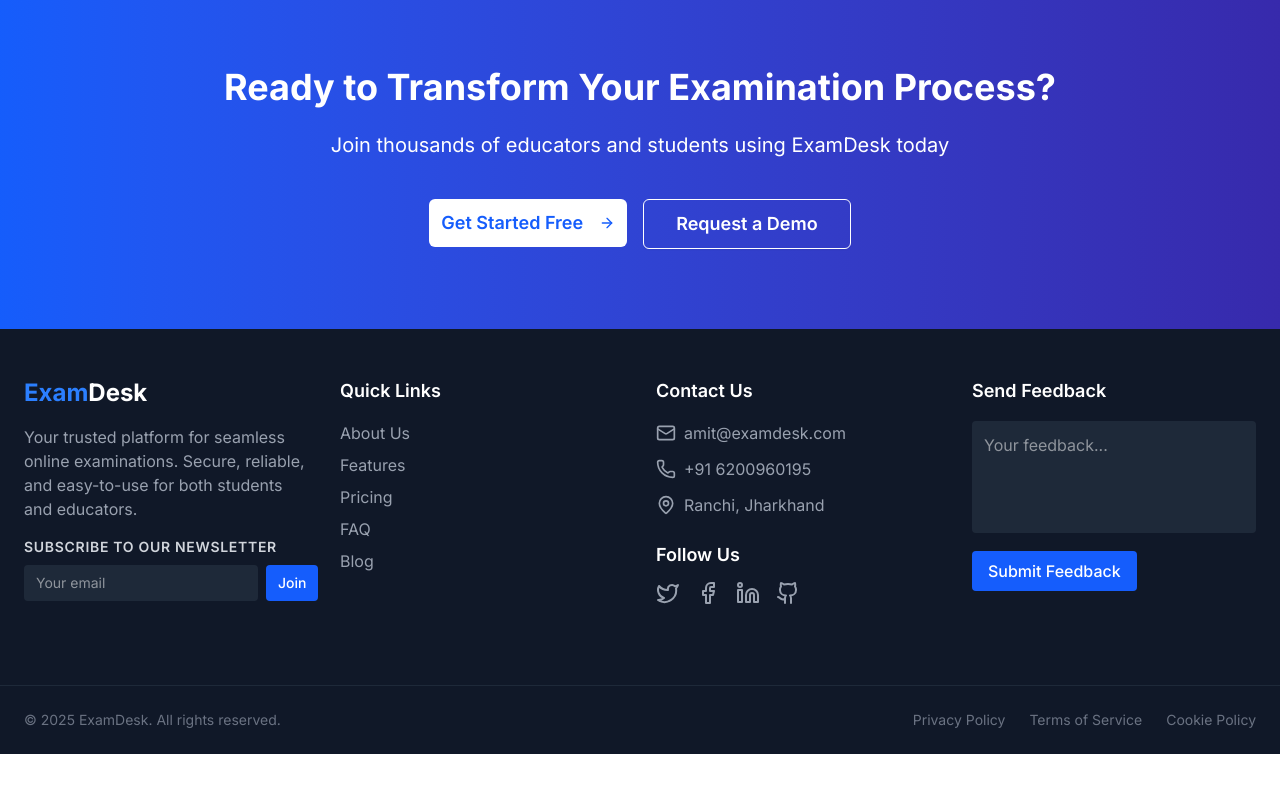
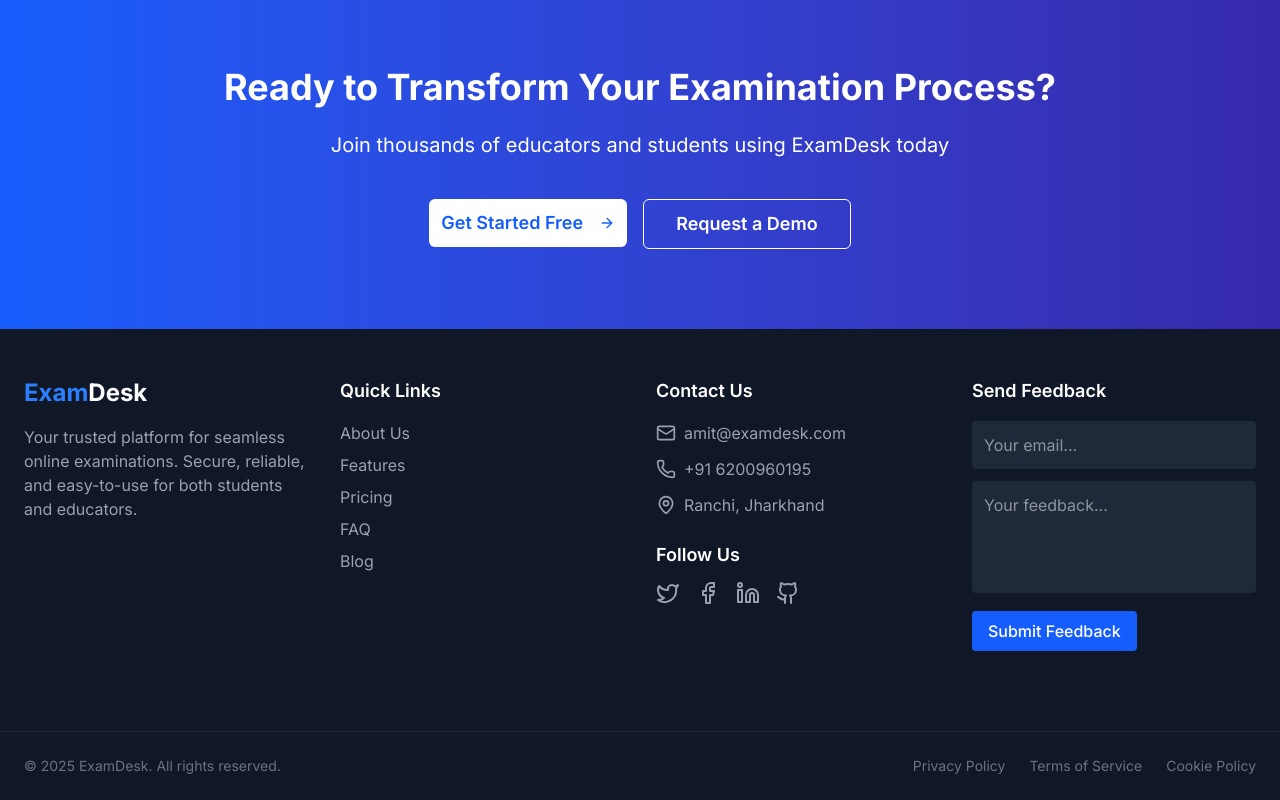
Before and after one commit to pappu-DD/online-examination-system, a Next.js app: page / in a window 1280 px wide. Shown: the part 1939-2739 px from the top of the page. Before the commit the page ends 2693 px from the top, so only its background shows below. Built offline with nearby package versions, Linux system fonts and the light colour scheme; no server answers.

Commit message:
database connected - feedback form data saved to database

```diff
--- /dev/null
+++ b/app/api/feedback/route.ts
@@ -0,0 +1,23 @@
+import { NextRequest, NextResponse } from 'next/server';
+import { db } from '@/configs/db';
+import { feedbacks } from '@/configs/schema';
+
+export async function POST(req: NextRequest) {
+  try {
+    const { email, feedback } = await req.json();
+
+    if (!email || !feedback) {
+      return NextResponse.json({ error: 'Missing fields' }, { status: 400 });
+    }
+
+    await db.insert(feedbacks).values({
+      email,
+      message: feedback,
+    });
+
+    return NextResponse.json({ success: true });
+  } catch (err) {
+    console.error('Error submitting feedback:', err);
+    return NextResponse.json({ error: 'Internal server error' }, { status: 500 });
+  }
+}
--- a/app/component/footer.tsx
+++ b/app/component/footer.tsx
@@ -1,20 +1,36 @@
 "use client";
-import React, { useState } from 'react';
+
 import { Mail, Phone, MapPin, Twitter, Facebook, Linkedin, Github } from 'lucide-react';
 import Link from 'next/link';
+import { useState, FormEvent } from 'react';
 
 export default function Footer() {
   const [feedback, setFeedback] = useState('');
   const [submitted, setSubmitted] = useState(false);
   const [email, setEmail] = useState(''); // For newsletter subscription
+  const [error, setError] = useState('');
 
-  const handleSubmit = (e: React.FormEvent) => {
+  const handleSubmit = async (e: FormEvent<HTMLFormElement>) => {
     e.preventDefault();
-    // Here you would typically send the feedback to your backend
-    console.log('Feedback submitted:', feedback);
+
+    try {
+      const res = await fetch('/api/feedback', {
+        method: 'POST',
+        headers: { 'Content-Type': 'application/json' },
+        body: JSON.stringify({ email, feedback }),
+      });
+
+      if (res.ok) {
         setSubmitted(true);
+        setEmail('');
         setFeedback('');
-    setTimeout(() => setSubmitted(false), 3000);
+      } else {
+        const data = await res.json();
+        setError(data.error || 'Something went wrong');
+      }
+    } catch (err) {
+      setError('Network error');
+    }
   };
 
   const handleSubscribe = (e: React.FormEvent) => {
@@ -36,28 +52,6 @@ export default function Footer() {
             Your trusted platform for seamless online examinations. Secure, reliable, and easy-to-use for both students and educators.
           </p>
 
-          {/* Newsletter Subscription */}
-          <div className="mt-4">
-            <h3 className="text-sm font-semibold uppercase tracking-wider text-gray-300 mb-2">
-              Subscribe to our newsletter
-            </h3>
-            <form onSubmit={handleSubscribe} className="flex gap-2">
-              <input
-                type="email"
-                value={email}
-                onChange={(e) => setEmail(e.target.value)}
-                placeholder="Your email"
-                className="flex-1 px-3 py-2 rounded bg-gray-800 text-white text-sm focus:outline-none focus:ring-2 focus:ring-blue-500"
-                required
-              />
-              <button
-                type="submit"
-                className="bg-blue-600 hover:bg-blue-700 px-3 py-2 rounded text-white text-sm font-medium transition-all"
-              >
-                Join
-              </button>
-            </form>
-          </div>
         </div>
 
         {/* Quick Links */}
@@ -119,6 +113,15 @@ export default function Footer() {
         </div>
       ) : (
         <form onSubmit={handleSubmit} className="space-y-3">
+          <input
+            type="email"
+            value={email}
+            onChange={(e) => setEmail(e.target.value)}
+            placeholder="Your email..."
+            className="w-full p-3 rounded bg-gray-800 text-white focus:outline-none focus:ring-2 focus:ring-blue-500"
+            required
+            aria-label="Email input"
+          />
           <textarea
             value={feedback}
             onChange={(e) => setFeedback(e.target.value)}
@@ -127,6 +130,9 @@ export default function Footer() {
             required
             aria-label="Feedback input"
           />
+          {error && (
+            <p className="text-red-500 text-sm">{error}</p>
+          )}
           <button
             type="submit"
             className="bg-blue-600 hover:bg-blue-700 px-4 py-2 rounded text-white font-medium transition-all"
--- /dev/null
+++ b/configs/db.js
@@ -0,0 +1,14 @@
+import { neon } from '@neondatabase/serverless';
+import { drizzle } from 'drizzle-orm/neon-http';
+import postgres from "postgres";
+
+if (!process.env.DATABASE_URL) {
+  throw new Error('DATABASE_URL is not defined in environment variables');
+}
+
+const sql = neon(process.env.DATABASE_URL);
+export const db = drizzle(sql);
+console.log("Database URL:", process.env.DATABASE_URL);
+
+
+export default sql;
--- /dev/null
+++ b/configs/schema.js
@@ -0,0 +1,9 @@
+import { pgTable, serial, text, timestamp, uuid } from 'drizzle-orm/pg-core';
+import { number } from 'framer-motion';
+
+export const feedbacks = pgTable('feedbacks', {
+  id: serial('id').primaryKey(),
+  email: text('email').notNull(),
+  message: text('message').notNull(),
+  createdAt: timestamp('created_at').defaultNow().notNull(),
+});
--- /dev/null
+++ b/drizzle.config.js
@@ -0,0 +1,12 @@
+// drizzle.config.js
+import dotenv from 'dotenv';
+dotenv.config();
+
+export default {
+  schema: './configs/schema.js',
+  out: './drizzle',
+  dialect: 'postgresql',
+  dbCredentials: {
+    url: process.env.DATABASE_URL,
+  },
+};
--- /dev/null
+++ b/drizzle.configs.ts
@@ -0,0 +1,12 @@
+import type { Config } from "drizzle-kit";
+import * as dotenv from "dotenv";
+dotenv.config();
+
+export default {
+  schema: "./configs/schema.js",
+  out: "./drizzle",
+  dialect: "postgresql",
+  dbCredentials: {
+    url: process.env.DATABASE_URL!,
+  },
+} satisfies Config;
--- a/package.json
+++ b/package.json
@@ -10,15 +10,20 @@
   },
   "dependencies": {
     "@clerk/nextjs": "^6.17.0",
+    "@neondatabase/serverless": "^1.0.0",
     "@radix-ui/react-dialog": "^1.1.11",
     "@radix-ui/react-label": "^2.1.4",
     "@radix-ui/react-select": "^2.2.2",
     "@radix-ui/react-slot": "^1.2.0",
     "class-variance-authority": "^0.7.1",
     "clsx": "^2.1.1",
+    "dotenv": "^16.5.0",
+    "drizzle-orm": "^0.43.0",
     "framer-motion": "^12.8.2",
     "lucide-react": "^0.503.0",
     "next": "15.3.1",
+    "pg": "^8.15.5",
+    "postgres": "^3.4.5",
     "prop-types": "^15.8.1",
     "react": "^19.0.0",
     "react-dom": "^19.0.0",
@@ -31,6 +36,7 @@
     "@types/node": "^20",
     "@types/react": "^19",
     "@types/react-dom": "^19",
+    "drizzle-kit": "^0.31.0",
     "tailwindcss": "^4",
     "typescript": "^5"
   }
```
Also changed, not shown: 1 other file (tests, documents, lock files or other folders). Lines whose indentation alone changed are shown as unchanged.
